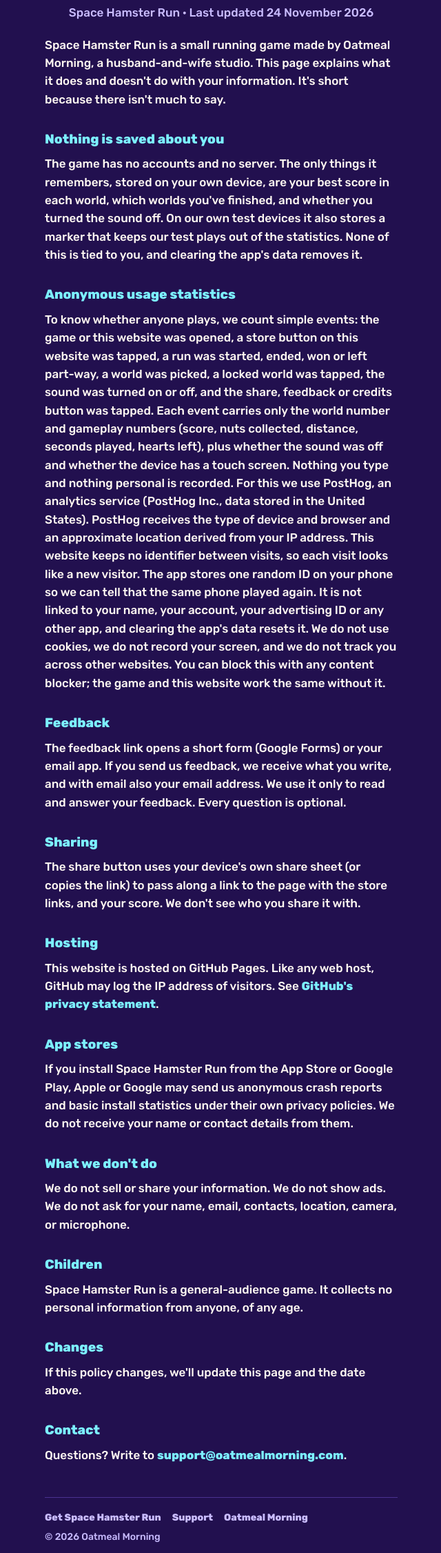
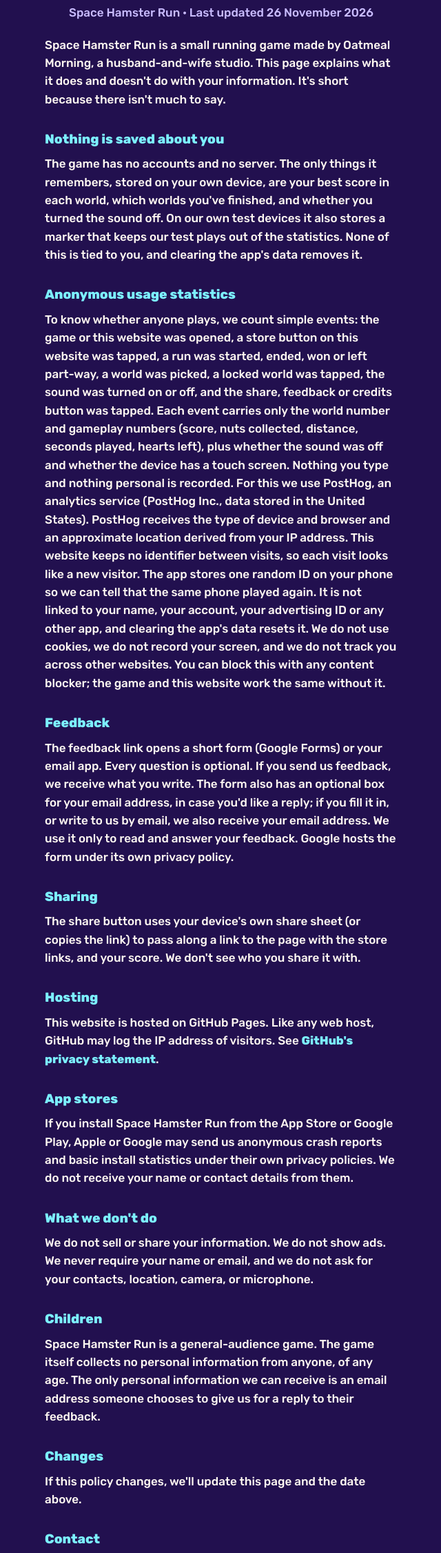
Before and after one commit to noalembersky-pixel/spacehamster, a plain HTML site: page privacy/index.html in a window 1280 px wide. Shown: the part 298-2549 px from the top of the page at 69% size, without its empty margins (319-959 px from the left). Drawn offline with Linux system fonts and the light colour scheme.

Commit message:
Feedback form for app 1.0 (3): FEEDBACK link -> Google Form; privacy page covers its optional email box
Co-Authored-By: Claude Opus 5.5 <noreply@anthropic.com>
Claude-Session: https://claude.ai/code/session_01J3QDPEfi1GhgxyG92hqmKD

```diff
--- a/privacy/index.html
+++ b/privacy/index.html
@@ -24,7 +24,7 @@
   <section class="hero">
     <img src="/logo.png" alt="">
     <h1>Privacy Policy</h1>
-    <p class="sub">Space Hamster Run &middot; Last updated 24 November 2026</p>
+    <p class="sub">Space Hamster Run &middot; Last updated 26 November 2026</p>
   </section>
 
   <p>Space Hamster Run is a small running game made by Oatmeal Morning, a husband-and-wife studio. This page explains what it does and doesn't do with your information. It's short because there isn't much to say.</p>
@@ -36,7 +36,7 @@
   <p>To know whether anyone plays, we count simple events: the game or this website was opened, a store button on this website was tapped, a run was started, ended, won or left part-way, a world was picked, a locked world was tapped, the sound was turned on or off, and the share, feedback or credits button was tapped. Each event carries only the world number and gameplay numbers (score, nuts collected, distance, seconds played, hearts left), plus whether the sound was off and whether the device has a touch screen. Nothing you type and nothing personal is recorded. For this we use PostHog, an analytics service (PostHog Inc., data stored in the United States). PostHog receives the type of device and browser and an approximate location derived from your IP address. This website keeps no identifier between visits, so each visit looks like a new visitor. The app stores one random ID on your phone so we can tell that the same phone played again. It is not linked to your name, your account, your advertising ID or any other app, and clearing the app's data resets it. We do not use cookies, we do not record your screen, and we do not track you across other websites. You can block this with any content blocker; the game and this website work the same without it.</p>
 
   <h2>Feedback</h2>
-  <p>The feedback link opens a short form (Google Forms) or your email app. If you send us feedback, we receive what you write, and with email also your email address. We use it only to read and answer your feedback. Every question is optional.</p>
+  <p>The feedback link opens a short form (Google Forms) or your email app. Every question is optional. If you send us feedback, we receive what you write. The form also has an optional box for your email address, in case you'd like a reply; if you fill it in, or write to us by email, we also receive your email address. We use it only to read and answer your feedback. Google hosts the form under its own privacy policy.</p>
 
   <h2>Sharing</h2>
   <p>The share button uses your device's own share sheet (or copies the link) to pass along a link to the page with the store links, and your score. We don't see who you share it with.</p>
@@ -48,10 +48,10 @@
   <p>If you install Space Hamster Run from the App Store or Google Play, Apple or Google may send us anonymous crash reports and basic install statistics under their own privacy policies. We do not receive your name or contact details from them.</p>
 
   <h2>What we don't do</h2>
-  <p>We do not sell or share your information. We do not show ads. We do not ask for your name, email, contacts, location, camera, or microphone.</p>
+  <p>We do not sell or share your information. We do not show ads. We never require your name or email, and we do not ask for your contacts, location, camera, or microphone.</p>
 
   <h2>Children</h2>
-  <p>Space Hamster Run is a general-audience game. It collects no personal information from anyone, of any age.</p>
+  <p>Space Hamster Run is a general-audience game. The game itself collects no personal information from anyone, of any age. The only personal information we can receive is an email address someone chooses to give us for a reply to their feedback.</p>
 
   <h2>Changes</h2>
   <p>If this policy changes, we'll update this page and the date above.</p>
```
Also changed, not shown: 1 other file.
